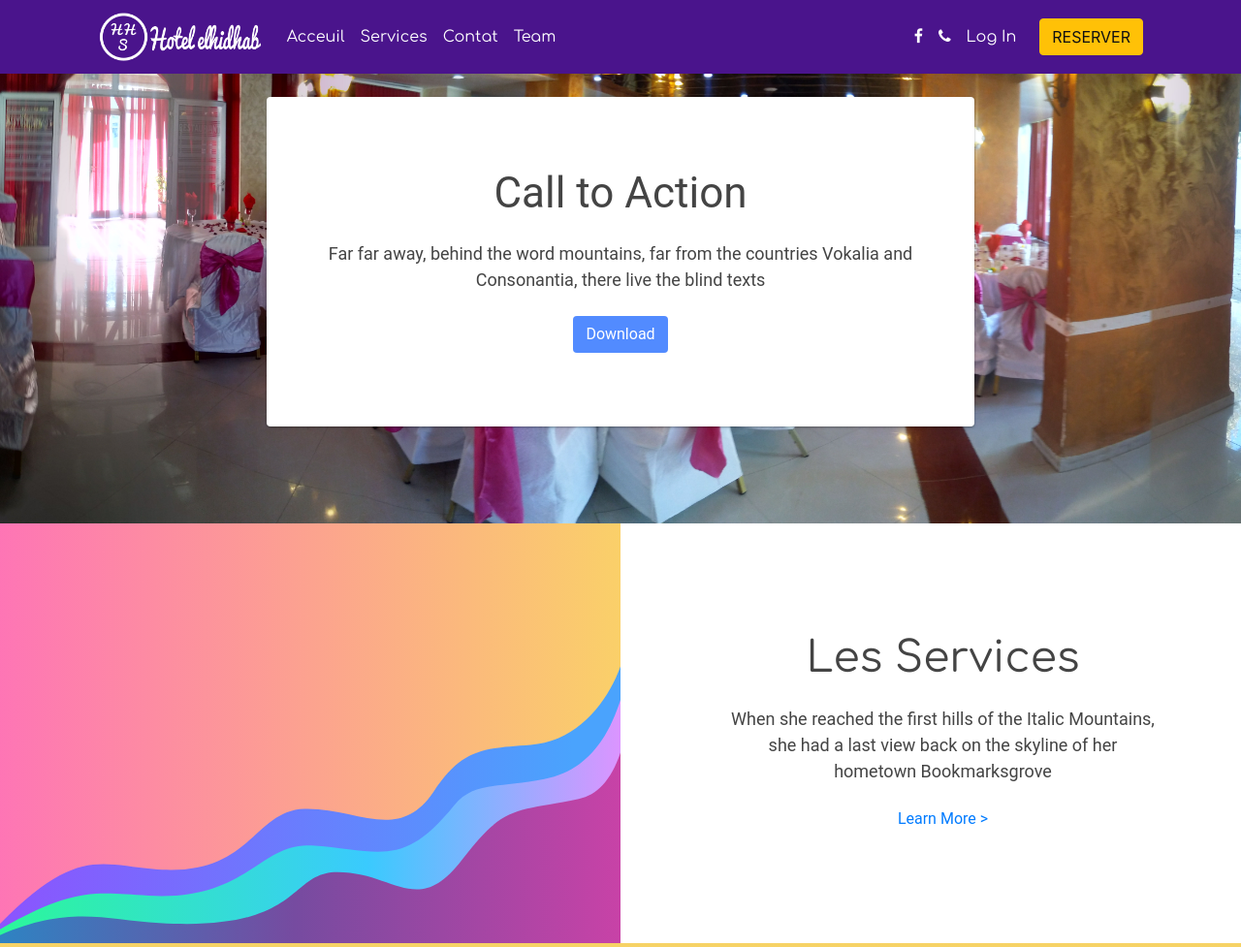
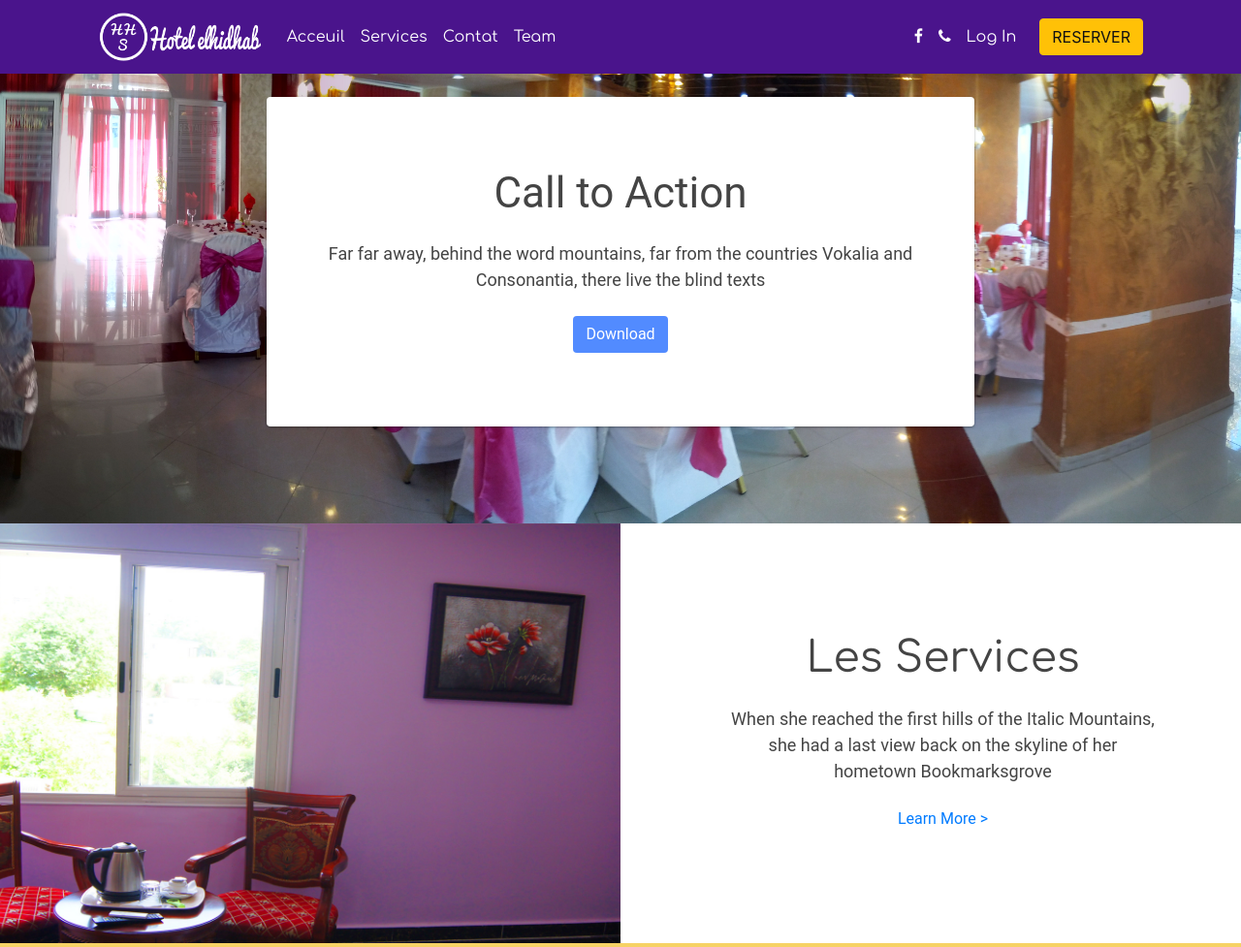
Before and after one commit to doublevie/hhs, a PHP site: page / in a window 1280 px wide. Shown: the top 977 px of the page at 97% size. Run offline with PHP 8.4, Linux system fonts and the light colour scheme.

Commit message:
added old pics

```diff
--- a/inc/features.php
+++ b/inc/features.php
@@ -1,5 +1,5 @@
 <section class="fdb-block">
-    <div class="col-fill-left" style="background-image: url(assets/froala/imgs/bg_c_1.svg)">
+    <div class="col-fill-left" style="background-image: url(img/2ex.jpg)">
     </div>
 
     <div class="container">
```
Also changed, not shown: img/2ex.jpg (added), img/birds.jpg (added), img/ev.jpg (added), img/khaima.jpg (added), img/parking.jpg (added), img/stadium.jpg (added).
